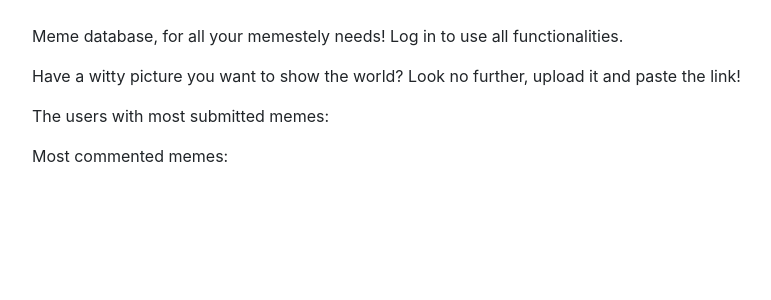
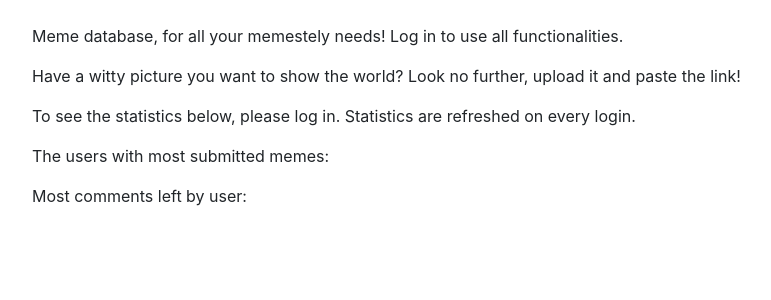
Before and after one commit to Kargamborgh/meemiarkisto, a Flask app: page / in a window 1280 px wide. Shown: the part 56-356 px from the top of the page, without its empty margins (53-824 px from the left). Run offline with Flask 2, Linux system fonts and the light colour scheme; some libraries are stand-ins or nearby versions.

Commit message:
comment adding and viewing functionality finished

```diff
--- a/application/auth/views.py
+++ b/application/auth/views.py
@@ -21,8 +21,8 @@ def auth_login():
 
 
     login_user(user)
-    session["most_memes"] = Meme.find_most_memes_user()
-    session["most_comments"] = Meme.find_most_comments_user()
+    #session["most_memes"] = Meme.find_most_memes_user()
+    #session["most_comments"] = Meme.find_most_comments_user()
     return redirect(url_for("index"))
 
 @app.route("/auth/logout")
--- a/application/templates/index.html
+++ b/application/templates/index.html
@@ -8,22 +8,25 @@
   Have a witty picture you want to show the world? Look no further, upload it and paste the link!
 </p>
 <p>
+  To see the statistics below, please log in. Statistics are refreshed on every login.
+</p>
+<p>
   The users with most submitted memes:
 </p>
 <ol>
   {% for most_memes_user in session["most_memes"] %}
   <li>
-    {{ most_memes_user.username }}&nbsp;{{ most_memes_user.amount }}
+    User: {{ most_memes_user.username }}&nbsp;Memes: {{ most_memes_user.amount }}
   </li>
   {% endfor %}
 </ol>
 <p>
-  Most commented memes:
+  Most comments left by user:
 </p>
 <ol>
   {% for most_comments_user in session["most_comments"] %}
   <li>
-    {{ most_comments_user.username }}&nbsp;{{ most_comments_user.comments }}
+    User: {{ most_comments_user.username }}&nbsp;Comments: {{ most_comments_user.comments }}
   </li>
   {% endfor %}
 </ol>
--- a/application/templates/memes/view.html
+++ b/application/templates/memes/view.html
@@ -36,10 +36,9 @@
             Author
         </div>
     </div>
-        {% for comment in comments %}
+        {% for comment in g.meme_comments %}
         <div class="row">
-            <div class="col-sm">{{ meme.Comment.text }}</div>
-            <div class="col-sm">{{ meme.Comment.account_id }}</div>
+            <div class="col-sm">{{ comment.text }}</div>
         </div>
         {% endfor %}
     <div class="row">
```
Also changed, not shown: application/memes/views.py (+8 -1 lines).
